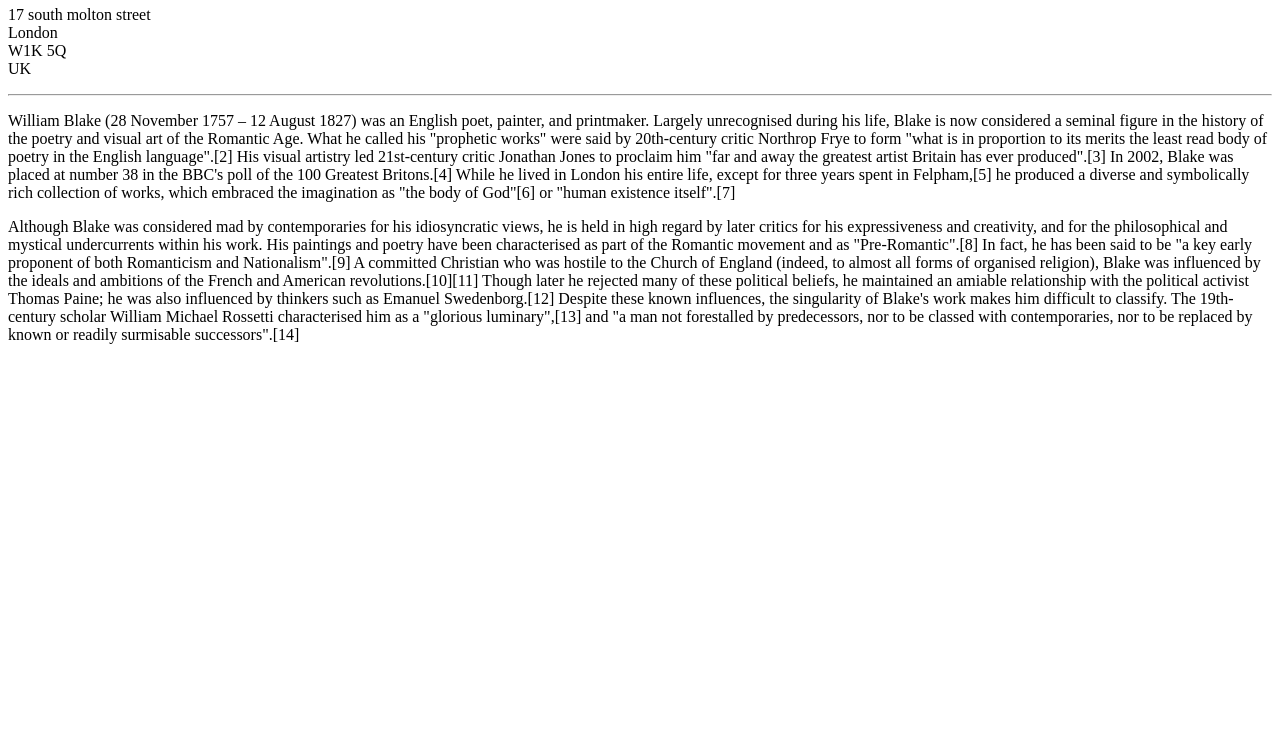
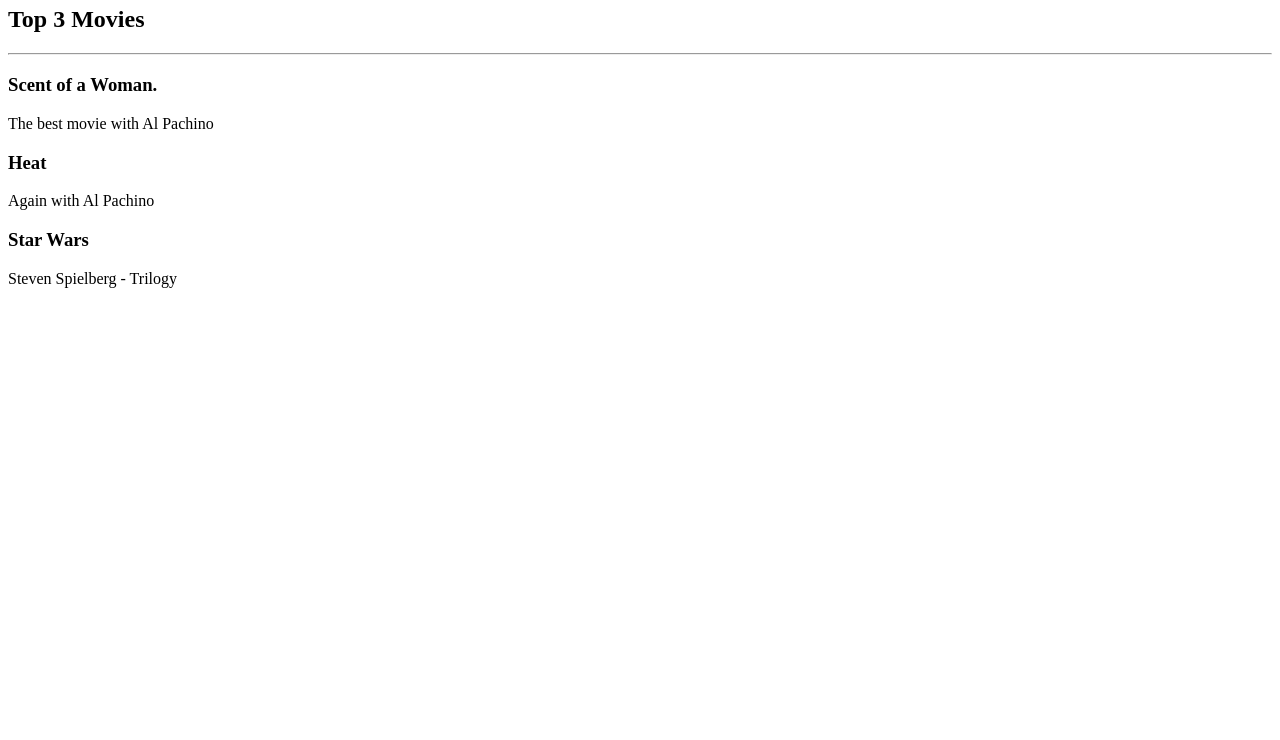
Before and after one commit to SvetlinGG/Demo-HTML-, a plain HTML site: page index.html in a window 1280 px wide. Shown: the part 60-800 px from the top of the page. Drawn offline with Linux system fonts and the light colour scheme.

Commit message:
Add files via upload

```diff
--- a/index.html
+++ b/index.html
@@ -1,30 +1,12 @@
-<h1>William Blake </h1>
+<!-- Write your code below -->
 
-<p>
-17 south molton street<br />
-London<br />
-W1K 5Q<br />
-UK<br />
-</p>
+<h1> The Best Movie According  to Svetlin Garabedyan</h1>
+<h2> Top 3 Movies </h2>
 <hr />
 
-<p>William Blake (28 November 1757 – 12 August 1827) was an English poet, painter, and printmaker. Largely unrecognised
-during his life, Blake is now considered a seminal figure in the history of the poetry and visual art of the Romantic
-Age. What he called his "prophetic works" were said by 20th-century critic Northrop Frye to form "what is in proportion
-to its merits the least read body of poetry in the English language".[2] His visual artistry led 21st-century critic
-Jonathan Jones to proclaim him "far and away the greatest artist Britain has ever produced".[3] In 2002, Blake was
-placed at number 38 in the BBC's poll of the 100 Greatest Britons.[4] While he lived in London his entire life, except
-for three years spent in Felpham,[5] he produced a diverse and symbolically rich collection of works, which embraced the
-imagination as "the body of God"[6] or "human existence itself".[7]</p>
-
-<p>Although Blake was considered mad by contemporaries for his idiosyncratic views, he is held in high regard by later
-critics for his expressiveness and creativity, and for the philosophical and mystical undercurrents within his work. His
-paintings and poetry have been characterised as part of the Romantic movement and as "Pre-Romantic".[8] In fact, he has
-been said to be "a key early proponent of both Romanticism and Nationalism".[9] A committed Christian who was hostile to
-the Church of England (indeed, to almost all forms of organised religion), Blake was influenced by the ideals and
-ambitions of the French and American revolutions.[10][11] Though later he rejected many of these political beliefs, he
-maintained an amiable relationship with the political activist Thomas Paine; he was also influenced by thinkers such as
-Emanuel Swedenborg.[12] Despite these known influences, the singularity of Blake's work makes him difficult to classify.
-The 19th-century scholar William Michael Rossetti characterised him as a "glorious luminary",[13] and "a man not
-forestalled by predecessors, nor to be classed with contemporaries, nor to be replaced by known or readily surmisable
-successors".[14]</p>
+<h3> Scent of a Woman. </h3>
+<p>  The best movie with Al Pachino </p>
+<h3> Heat </h3>
+<p>  Again with Al Pachino </p>
+<h3> Star Wars </h3>
+<p>  Steven Spielberg - Trilogy </p>
```
